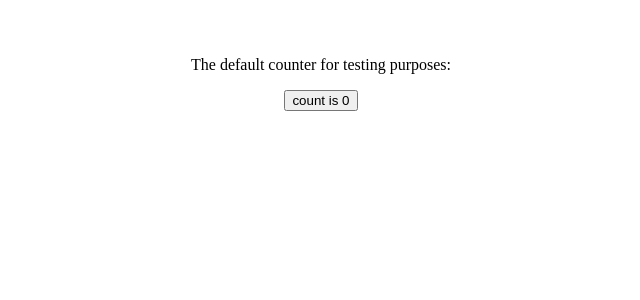
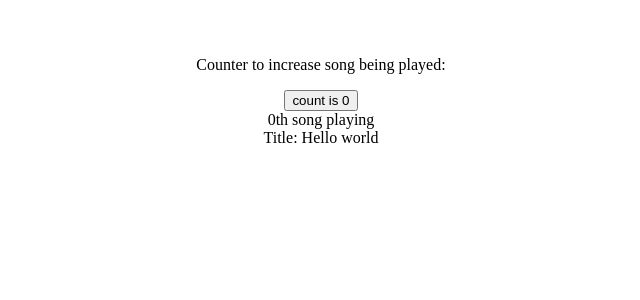
Before and after one commit to Moses-Bejon/respire, a React (Vite) app in the folder respire/: page / in a window 1280 px wide. Shown: the top 300 px of the page, without its empty margins (319-959 px from the left). Built offline with nearby package versions, Linux system fonts and the light colour scheme.

Commit message:
Added sample song to test Context

```diff
--- /dev/null
+++ b/respire/src/CountContext.ts
@@ -0,0 +1,3 @@
+import { createContext } from 'react';
+
+export const CountContext = createContext(0);
--- /dev/null
+++ b/respire/src/Player.tsx
@@ -0,0 +1,43 @@
+import { useContext } from "react";
+import { CountContext } from "./CountContext";
+
+type PlayerProps = {
+  count: number;
+  // Add more prop-type pairs here, and just add the prop identifier to {} in function arguments
+};
+
+const songInfos = [
+  {
+    title: "Hello world",
+  },
+  {
+    title: "Goodbye world",
+  },
+];
+
+export function Player({ count }: PlayerProps) {
+  return (
+    <div>
+      <CountContext value={count}>
+        {count}th song playing
+        <SongInfo />
+      </CountContext>
+    </div>
+  );
+}
+
+type SongInfoProps = {
+  count: number;
+  // Add more prop-type pairs here, and just add the prop identifier to {} in function arguments
+};
+function SongInfo() {
+  const count = useContext(CountContext);
+  return (
+    <div>
+      {/* Will need a forEach or something for each piece of info */}
+      Title: {songInfos[count].title}
+    </div>
+  );
+}
+
+// function
--- a/respire/src/main.tsx
+++ b/respire/src/main.tsx
@@ -2,8 +2,9 @@ import { StrictMode } from 'react'
 import { createRoot } from 'react-dom/client'
 import './index.css'
 import {CountButton} from "./countButton.tsx";
+import { PlayerView } from './playerView.tsx';
 
-const aView = new CountButton()
+const aView = new PlayerView()
 const App = aView.App.bind(aView)
 
 createRoot(document.getElementById('root')!).render(
--- /dev/null
+++ b/respire/src/playerView.tsx
@@ -0,0 +1,36 @@
+import { useState } from "react";
+import "./countApp.css";
+
+import { controller } from "./controller.ts";
+import { Player } from "./Player.tsx";
+import { View } from "./view.ts";
+
+export class PlayerView extends View {
+  private readonly currentCount: number;
+
+  constructor() {
+    super();
+    this.currentCount = controller.subscribeToCount(this);
+  }
+
+  public App() {
+    const [count, setCount] = useState(this.currentCount);
+
+    this.useNewSetter("count", setCount);
+
+    return (
+      <>
+        <p>Counter to increase song being played:</p>
+        <button onClick={() => controller.increment()}>
+          {" "}
+          count is {count}
+        </button>
+        <Player count={count} />
+      </>
+    );
+  }
+
+  public newCount(count: number) {
+    this.setState("count", count);
+  }
+}
```
